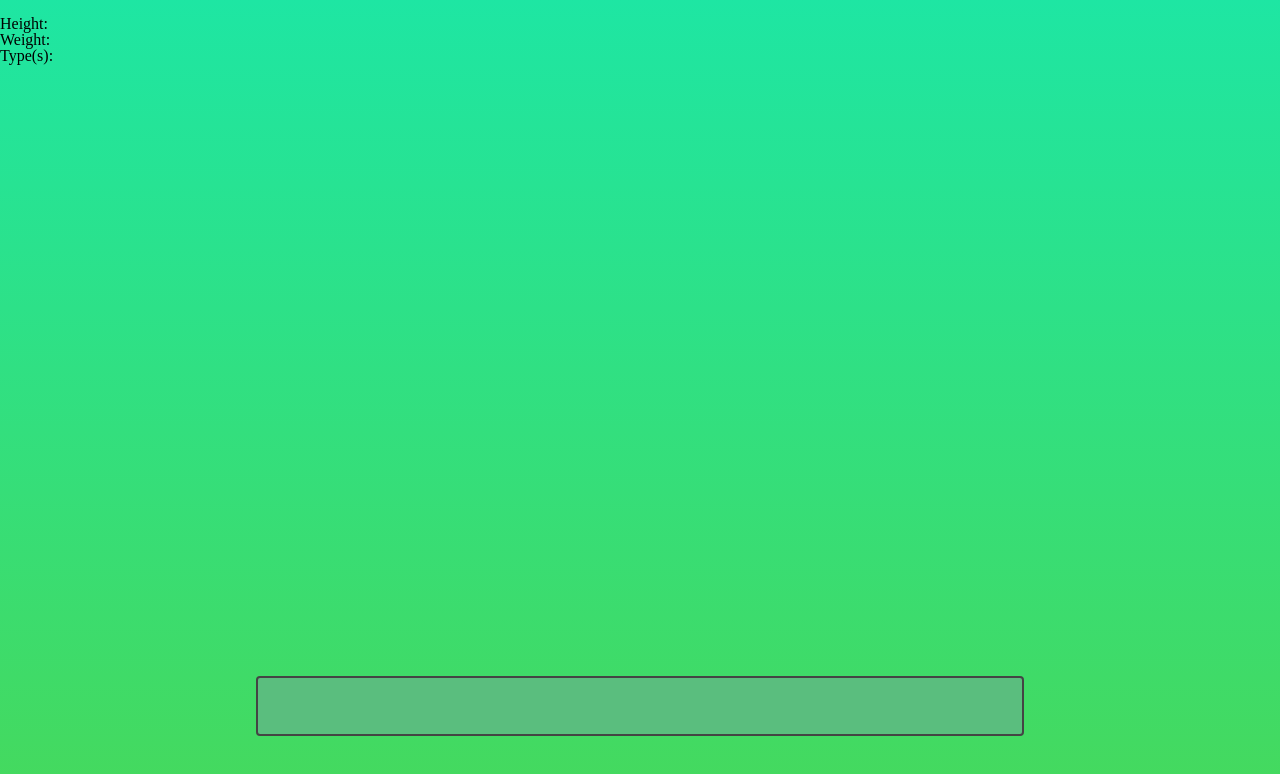
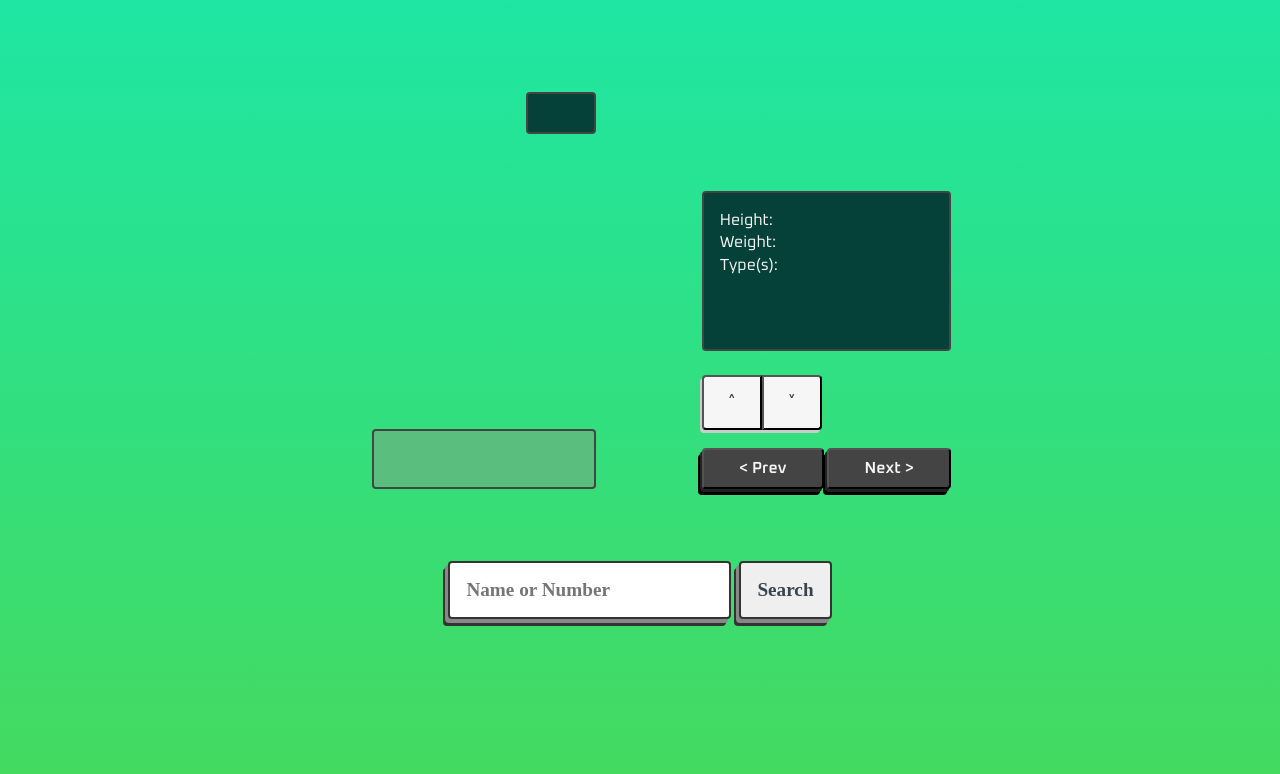
Before and after one commit to marcelloct/pokedex, a plain HTML site: page index.html in a window 1280 px wide. Drawn offline with Linux system fonts and the light colour scheme.

Commit message:
Adding pokedex elements

```diff
--- a/index.html
+++ b/index.html
@@ -5,16 +5,26 @@
     <meta name="viewport" content="width=device-width, initial-scale=1.0" />
 
     <title>Pokedex</title>
+    <link rel="icon" href="images/favicon-16x16.png" />
 
     <link rel="stylesheet" href="css/normalize.css" />
     <link rel="stylesheet" href="css/reset.css" />
     <link rel="stylesheet" href="css/style.css" />
+
+    <link
+      href="https://fonts.googleapis.com/css2?family=Oxanium:wght@200..800&display=swap"
+      rel="stylesheet"
+    />
   </head>
   <body>
-    <h2 id="pokemon-name"></h2>
-    <div id="container-sprite">
-      <img id="pokemon-sprite" />
+    <main>
+      <div id="pokedex-left-side">
+        <span id="pokemon-number"></span>
+        <img src="#" alt="" id="pokemon-image" />
+        <span id="pokemon-name"></span>
       </div>
+      <div id="pokedex-right-side">
+        <div id="pokemon-info">
           <ul>
             <li>
               Height:
@@ -29,6 +39,32 @@
               <span id="pokemon-types"></span>
             </li>
           </ul>
+        </div>
+
+        <div id="up-down-buttons">
+          <button id="btn-up">&#708;</button>
+          <button id="btn-down">&#709;</button>
+        </div>
+
+        <div id="prev-next-buttons">
+          <button class="btn btn-prev">&lt; Prev</button>
+          <button class="btn btn-next">Next &gt;</button>
+        </div>
+      </div>
+    </main>
+
+    <div class="search-container">
+      <input type="text" id="search-field" placeholder="Name or Number" />
+      <button id="search-button">Search</button>
+    </div>
+
+    <span id="error-message"></span>
+
+    <div id="container-sprite">
+      <img id="pokemon-sprite" />
+    </div>
+
     <script type="text/javascript" src="js/script.js"></script>
+    <script type="text/javascript" src="js/test.js"></script>
   </body>
 </html>
```
Lines whose indentation alone changed are shown as unchanged.
